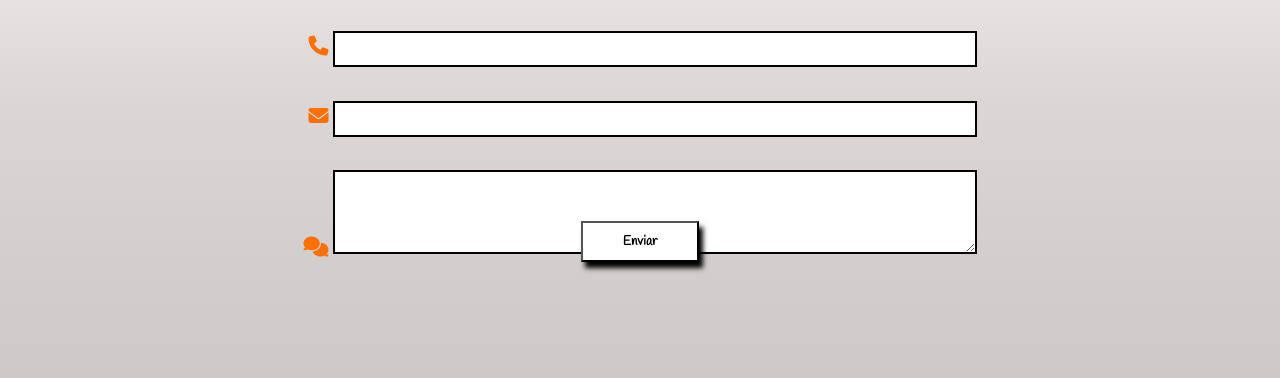
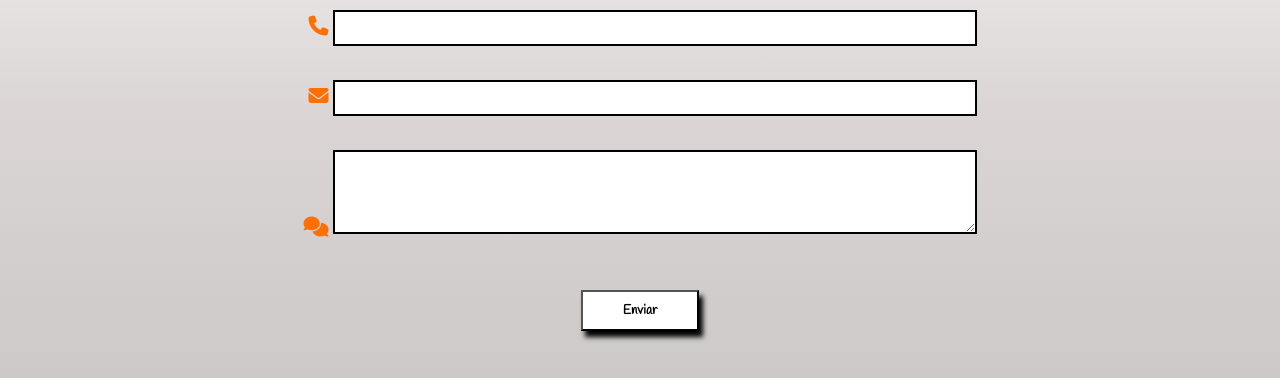
Before and after one commit to carolina251280/Hace-tus-Recetas, a plain HTML site: page public/pages/contacto.html in a window 1280 px wide. Shown: the part 339-717 px from the top of the page. Drawn offline with Linux system fonts and the light colour scheme; a web font is replaced by a local one.

Commit message:
arreglo metrica de botón enviar

```diff
--- a/public/css/contacto.css
+++ b/public/css/contacto.css
@@ -64,13 +64,13 @@
 .enviar {
     display: flex;
     flex-direction: row;
-    position: absolute;
+    position: relative;
     background: white;
-    margin-bottom: 30px;
+    /* margin-bottom: 30px; */
     font-family: 'Handlee', cursive;
     font-weight: bold;
     text-align: center;
-    margin-top: 260px;
+    /* margin-top: 260px; */
     padding: 10px 40px;
     box-shadow: 4px 6px 5px 0px rgba(0, 0, 0, 1);
     -webkit-box-shadow: 4px 6px 5px 0px rgba(0, 0, 0, 1);
```
